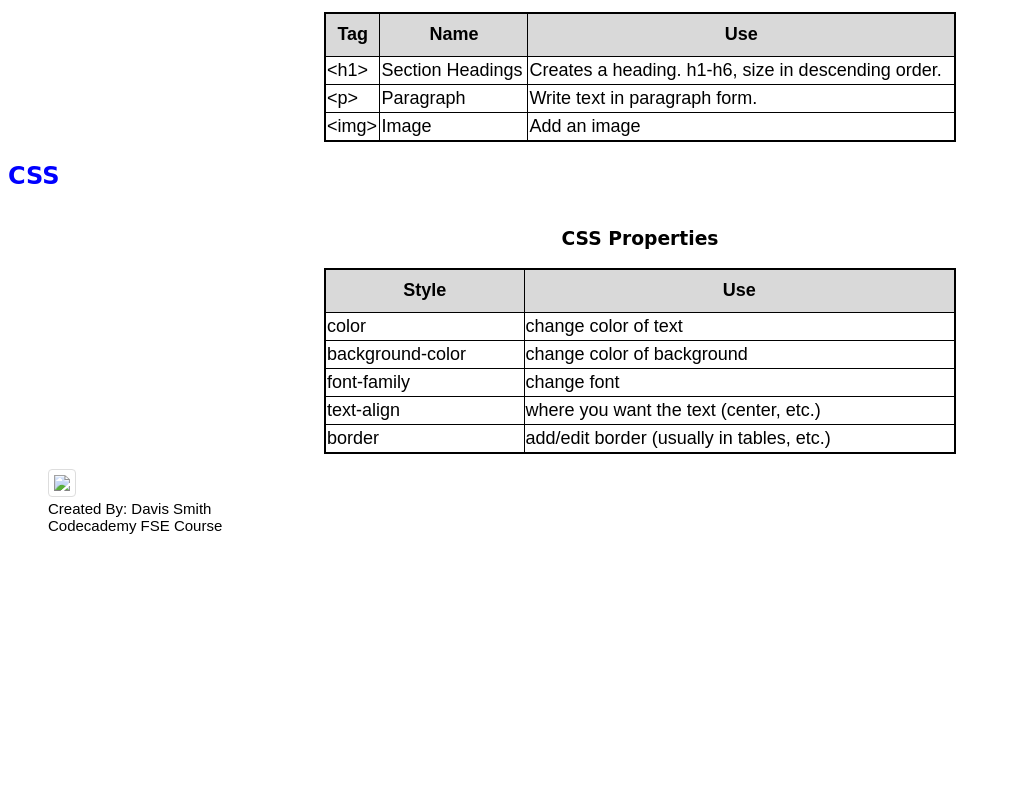
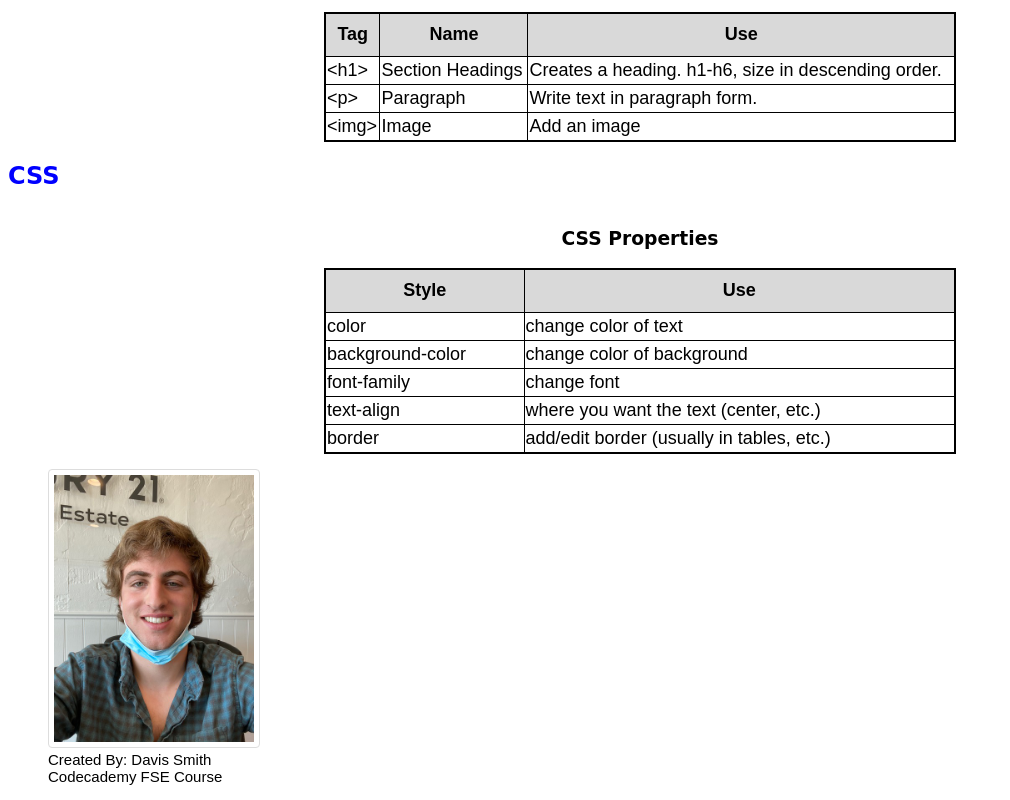
Before and after one commit to Davissmith406/Cheat-Sheet, a plain HTML site: page index.html in a window 1280 px wide. Shown: the part 823-1623 px from the top of the page, without its empty margins (0-1010 px from the left). Before the commit the page ends 1372 px from the top, so only its background shows below. Drawn offline with Linux system fonts and the light colour scheme.

Commit message:
minor clean-up

```diff
--- a/index.html
+++ b/index.html
@@ -153,7 +153,7 @@
 
     <footer>
         <figure>
-            <img src="../../../../../Pictures/Saved Pictures/selfie_profile_pic.jpg" id="profile_pic">
+            <img src="./images/selfie_profile_pic.jpg" id="profile_pic">
             <figcaption>
                 Created By: Davis Smith
                 <br>
```
Also changed, not shown: images/selfie_profile_pic.jpg (added).
